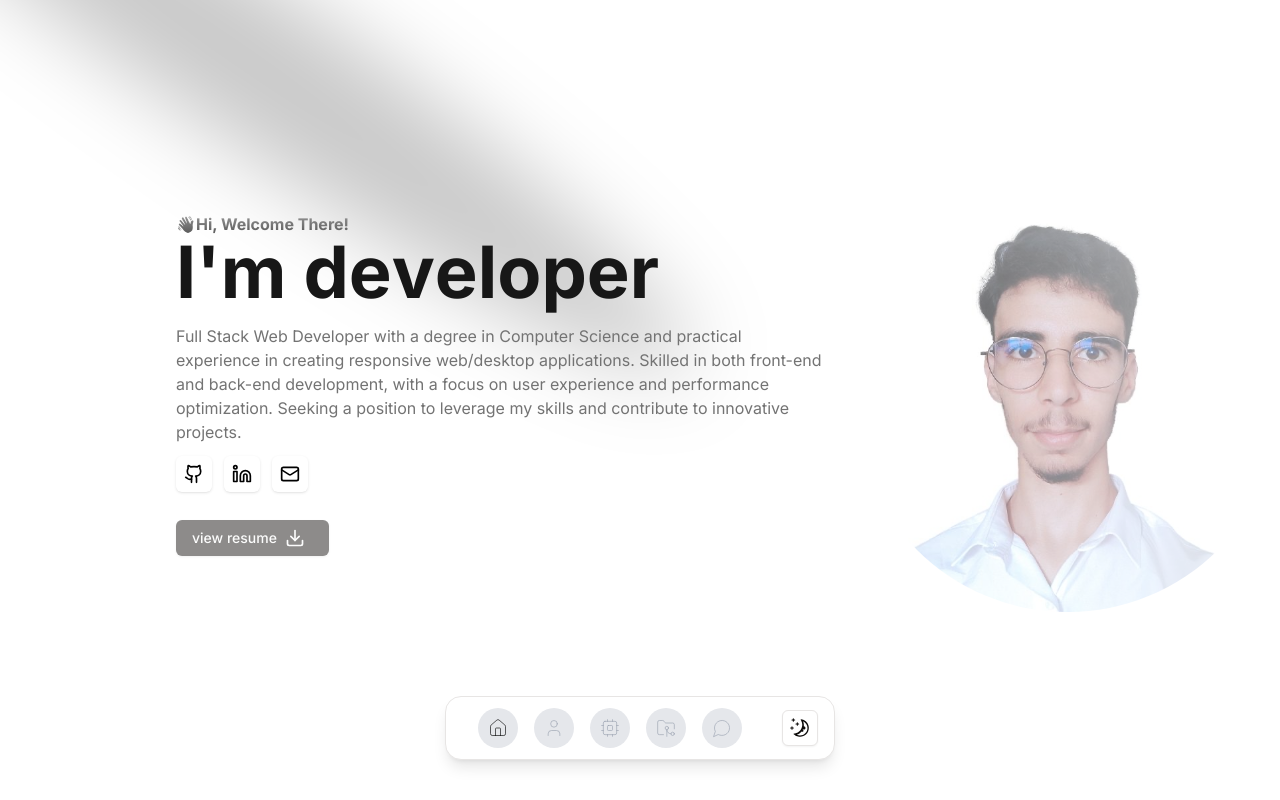
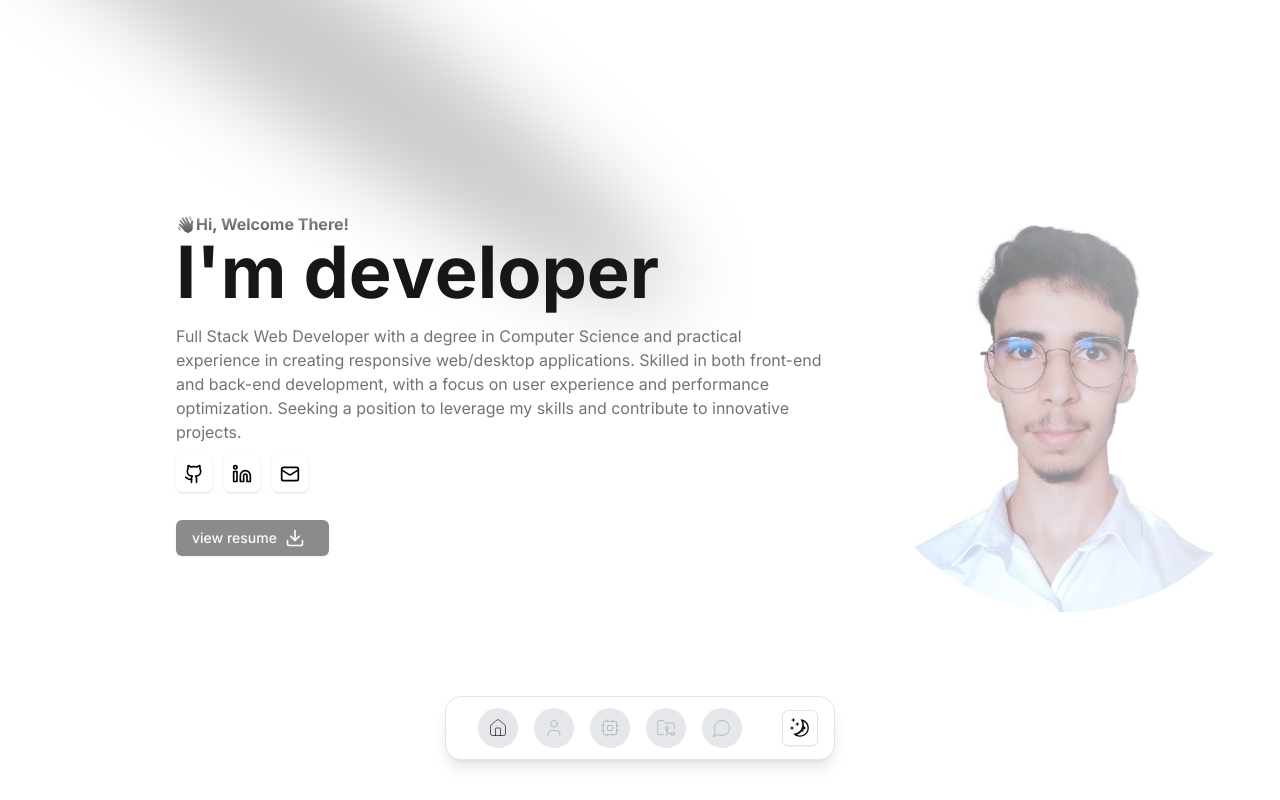
Before and after one commit to yassir-jeraidi/portfolio, a Next.js app: page / in a window 1280 px wide. Built offline with nearby package versions, Linux system fonts and the light colour scheme.

Commit message:
fix the spotlight ui

```diff
--- a/src/components/ui/spotlight.tsx
+++ b/src/components/ui/spotlight.tsx
@@ -15,7 +15,7 @@ export const Spotlight = ({className}: SpotlightProps) => {
     return (
         <svg
             className={cn(
-                "animate-spotlight pointer-events-none absolute z-1  h-[169%] w-[138%] lg:w-[84%] opacity-0",
+                "animate-spotlight pointer-events-none absolute z-1  opacity-0",
                 className
             )}
             xmlns="http://www.w3.org/2000/svg"
```
